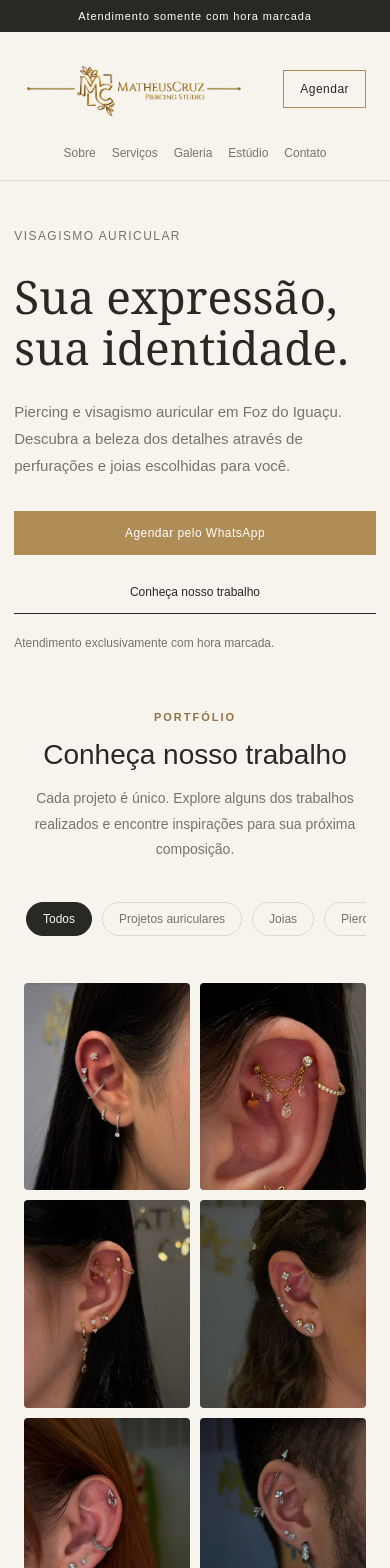
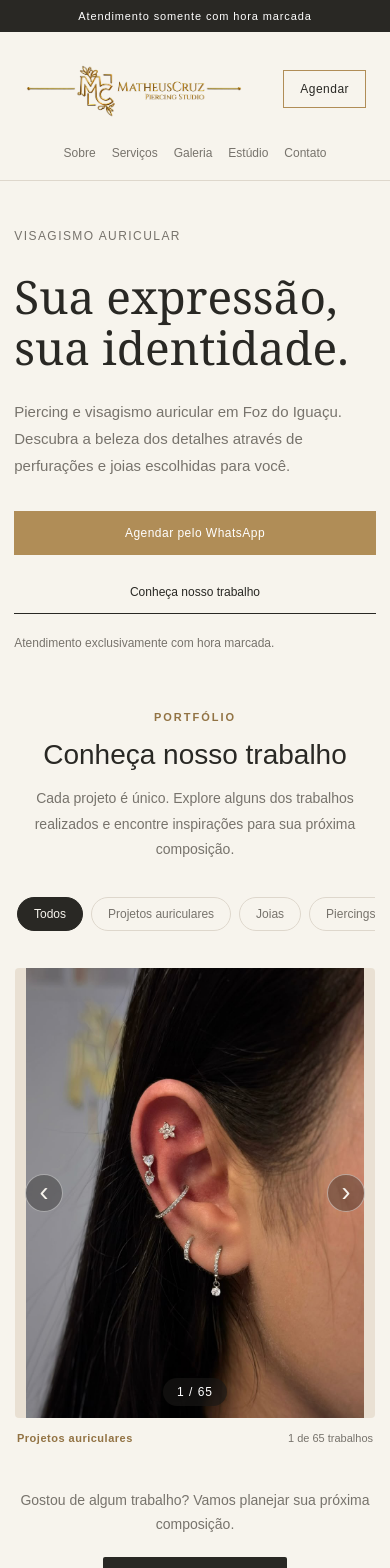
Before and after one commit to DaviMak/MatheusPiercing, a Next.js app in the folder frontend/: page / in a window 390 px wide. Shown: the top 1568 px of the page. Built offline with nearby package versions, Linux system fonts and the light colour scheme.

Commit message:
responsivo para desktop e tablet e ajustando a barra de filtros

```diff
--- a/frontend/src/app/components/sections/GaleriaSection.module.css
+++ b/frontend/src/app/components/sections/GaleriaSection.module.css
@@ -45,11 +45,10 @@
   justify-content: center;
   flex-wrap: wrap;
   gap: 10px;
-  margin-bottom: 35px;
+  margin-bottom: 40px;
 }
 
-.filterButton,
-.activeFilter {
+.filterButton {
   padding: 9px 16px;
   border: 1px solid #DED7CC;
   border-radius: 30px;
@@ -57,7 +56,18 @@
   color: #77736C;
   font-size: 12px;
   cursor: pointer;
-  transition: all 0.2s ease;
+  transition: background 0.2s ease, color 0.2s ease, border-color 0.2s ease;
+}
+
+.activeFilter {
+  padding: 9px 16px;
+  border: 1px solid #292824;
+  border-radius: 30px;
+  background: #292824;
+  color: #F7F4ED;
+  font-size: 12px;
+  cursor: pointer;
+  transition: background 0.2s ease, color 0.2s ease, border-color 0.2s ease;
 }
 
 .filterButton:hover {
@@ -65,96 +75,110 @@
   color: #292824;
 }
 
-.activeFilter {
-  border-color: #292824;
-  background: #292824;
-  color: #F7F4ED;
+.activeFilter:hover {
+  border-color: #927344;
+  background: #927344;
+  color: #FFFFFF;
 }
 
-/* Grade de fotografias */
-
-.galleryGrid {
-  display: grid;
-  grid-template-columns: repeat(4, minmax(0, 1fr));
-  gap: 16px;
-}
-
-.galleryItem {
-  position: relative;
-  display: block;
-  width: 100%;
-  aspect-ratio: 4 / 5;
-  padding: 0;
-  overflow: hidden;
-  border: none;
-  border-radius: 4px;
-  background: #E9E0D3;
-  cursor: pointer;
-}
-
-.galleryImage {
-  object-fit: cover;
-  transition: transform 0.45s ease;
-}
-
-.galleryItem:hover .galleryImage {
-  transform: scale(1.06);
-}
-
-.imageOverlay {
-  position: absolute;
-  inset: 0;
-  display: flex;
-  align-items: center;
-  justify-content: center;
-  gap: 8px;
-  background: rgba(41, 40, 36, 0.38);
-  color: white;
-  font-size: 13px;
-  letter-spacing: 0.5px;
-  opacity: 0;
-  transition: opacity 0.3s ease;
-}
-
-.galleryItem:hover .imageOverlay,
-.galleryItem:focus-visible .imageOverlay {
-  opacity: 1;
-}
-
-.galleryItem:focus-visible,
-.filterButton:focus-visible,
-.activeFilter:focus-visible,
-.moreButton:focus-visible,
-.contactButton:focus-visible {
+.filterButton:focus-visible {
   outline: 2px solid #927344;
   outline-offset: 4px;
 }
 
-/* Botão ver mais */
-
-.moreContainer {
-  display: flex;
-  justify-content: center;
-  margin-top: 35px;
+.activeFilter:focus-visible {
+  outline: 2px solid #927344;
+  outline-offset: 4px;
 }
 
-.moreButton {
-  padding: 13px 30px;
-  border: 1px solid #927344;
-  border-radius: 2px;
-  background: transparent;
-  color: #292824;
+/* Carrossel */
+
+.carousel {
+  width: 100%;
+  max-width: 560px;
+  margin: 0 auto;
+}
+
+.carouselStage {
+  position: relative;
+  width: 100%;
+  aspect-ratio: 4 / 5;
+  overflow: hidden;
+  border-radius: 4px;
+  background: #E9E0D3;
+  touch-action: pan-y;
+  user-select: none;
+}
+
+.carouselImage {
+  object-fit: contain;
+}
+
+.navigationButton {
+  position: absolute;
+  top: 50%;
+  z-index: 2;
+  display: grid;
+  width: 46px;
+  height: 46px;
+  place-items: center;
+  transform: translateY(-50%);
+  border: 1px solid #FFFFFF73;
+  border-radius: 50%;
+  background: #19181659;
+  color: #F7F4ED;
+  font-size: 32px;
+  line-height: 1;
+  cursor: pointer;
+  transition: background 0.2s ease, color 0.2s ease;
+}
+
+.navigationButton:hover {
+  background: #191816B3;
+  color: #FFFFFF;
+}
+
+.navigationButton:focus-visible {
+  outline: 2px solid #927344;
+  outline-offset: 4px;
+}
+
+.previousButton {
+  left: 15px;
+}
+
+.nextButton {
+  right: 15px;
+}
+
+.imageIndicator {
+  position: absolute;
+  bottom: 15px;
+  left: 50%;
+  z-index: 2;
+  transform: translateX(-50%);
+  padding: 7px 14px;
+  border-radius: 20px;
+  background: #191816A6;
+  color: #FFFFFF;
   font-size: 12px;
+  letter-spacing: 1px;
+  pointer-events: none;
+}
+
+.carouselCaption {
+  display: flex;
+  justify-content: space-between;
+  gap: 15px;
+  padding: 14px 2px 0;
+  color: #77736C;
+  font-size: 12px;
+}
+
+.carouselCaption span:first-child {
+  color: #927344;
   font-weight: 600;
   letter-spacing: 0.5px;
-  cursor: pointer;
-  transition: all 0.2s ease;
-}
-
-.moreButton:hover {
-  background: #292824;
-  border-color: #292824;
-  color: #F7F4ED;
 }
 
 /* Rodapé da galeria */
@@ -190,80 +214,33 @@
   background: #927344;
 }
 
-/* Visualização ampliada */
-
-.lightbox {
-  position: fixed;
-  inset: 0;
-  z-index: 1100;
-  display: flex;
-  align-items: center;
-  justify-content: center;
-  padding: 60px 80px;
-  background: rgba(15, 14, 13, 0.94);
-  animation: fadeIn 0.2s ease;
+.contactButton:focus-visible {
+  outline: 2px solid #927344;
+  outline-offset: 4px;
 }
 
-.lightboxContent {
-  display: flex;
-  flex-direction: column;
-  align-items: center;
-  width: 100%;
-  height: 100%;
-  gap: 15px;
+/* Desktop */
+
+@media (min-width: 1200px) {
+  .gallery {
+    padding: 105px 0 110px;
   }
 
-.lightboxImage {
-  position: relative;
-  width: 100%;
-  height: 100%;
-  min-height: 0;
+  .header {
+    margin-bottom: 45px;
   }
 
-.lightboxPhoto {
-  object-fit: contain;
+  .filters {
+    margin-bottom: 45px;
   }
 
-.lightboxContent p {
-  flex-shrink: 0;
-  color: #F7F4ED;
-  font-size: 12px;
-  letter-spacing: 0.5px;
-}
-
-.closeButton,
-.navigationButton {
-  position: absolute;
-  z-index: 2;
-  display: grid;
-  place-items: center;
-  border: 1px solid rgba(255, 255, 255, 0.35);
-  border-radius: 50%;
-  background: rgba(255, 255, 255, 0.08);
-  color: white;
-  cursor: pointer;
-  transition: background 0.2s ease;
-}
-
-.closeButton:hover,
-.navigationButton:hover {
-  background: rgba(255, 255, 255, 0.2);
-}
-
-.closeButton {
-  top: 25px;
-  right: 30px;
-  width: 42px;
-  height: 42px;
-  font-size: 28px;
+  .carousel {
+    max-width: 760px;
   }
 
   .navigationButton {
-  top: 50%;
-  width: 45px;
-  height: 45px;
-  font-size: 32px;
-  transform: translateY(-50%);
+    width: 50px;
+    height: 50px;
   }
 
   .previousButton {
@@ -274,91 +251,107 @@
     right: 20px;
   }
 
-.closeButton:focus-visible,
-.navigationButton:focus-visible {
-  outline: 2px solid #F7F4ED;
-  outline-offset: 4px;
+  .carouselCaption {
+    padding-top: 17px;
+  }
 }
 
-@keyframes fadeIn {
-  from { opacity: 0; }
-  to { opacity: 1; }
+/* Tablet */
+
+@media (max-width: 900px) {
+  .carousel {
+    max-width: 680px;
   }
 
-/* Responsividade */
-
-@media (max-width: 1000px) {
-  .galleryGrid {
-    grid-template-columns: repeat(3, minmax(0, 1fr));
+  .filters {
+    gap: 8px;
   }
 }
+
+/* Mobile */
 
 @media (max-width: 650px) {
   .gallery {
     padding: 10px 0 80px;
   }
 
-  .galleryGrid {
-    grid-template-columns: repeat(2, minmax(0, 1fr));
-    gap: 10px;
+  .container {
+    width: calc(100% - 30px);
+  }
+
+  .header {
+    margin-bottom: 30px;
   }
 
   .filters {
     justify-content: flex-start;
     flex-wrap: nowrap;
     overflow-x: auto;
+    margin-bottom: 25px;
     padding: 5px 2px 12px;
     scrollbar-width: thin;
   }
 
-  .filterButton,
+  .filterButton {
+    flex-shrink: 0;
+  }
+
   .activeFilter {
     flex-shrink: 0;
   }
 
-  .imageOverlay {
-    display: none;
+  .carousel {
+    width: 100%;
+    max-width: 100%;
+  }
+
+  .carouselStage {
+    aspect-ratio: 4 / 5;
+  }
+
+  .navigationButton {
+    width: 38px;
+    height: 38px;
+    font-size: 27px;
+  }
+
+  .previousButton {
+    left: 10px;
+  }
+
+  .nextButton {
+    right: 10px;
+  }
+
+  .imageIndicator {
+    bottom: 12px;
+  }
+
+  .carouselCaption {
+    font-size: 11px;
   }
 
   .galleryFooter {
     margin-top: 45px;
   }
-
-  .lightbox {
-    padding: 65px 15px;
 }
 
-  .closeButton {
-    top: 15px;
-    right: 15px;
+/* Acessibilidade */
+
+@media (prefers-reduced-motion: reduce) {
+  .filterButton {
+    transition: none;
+  }
+
+  .activeFilter {
+    transition: none;
+  }
+
+  .contactButton {
+    transition: none;
   }
 
   .navigationButton {
-    width: 36px;
-    height: 36px;
-    font-size: 26px;
-  }
-
-  .previousButton {
-    left: 8px;
-  }
-
-  .nextButton {
-    right: 8px;
+    transition: none;
   }
 }
-
-@media (prefers-reduced-motion: reduce) {
-  .galleryImage,
-  .filterButton,
-  .activeFilter,
-  .moreButton,
-  .contactButton,
-  .imageOverlay {
-    transition: none;
-  }
-
-  .lightbox {
-    animation: none;
-  }
-}
--- a/frontend/src/app/components/sections/GaleriaSection.tsx
+++ b/frontend/src/app/components/sections/GaleriaSection.tsx
@@ -1,6 +1,6 @@
 "use client";
 
-import { useEffect, useState } from "react";
+import { useState, useRef } from "react";
 import Image from "next/image";
 import styles from "./GaleriaSection.module.css";
 
@@ -22,7 +22,8 @@ type GalleryImage = {
   alt: string;
 };
 
-export const BASE_PATH = process.env.NODE_ENV === "production" ? "/MatheusPiercing" : "";
+export const BASE_PATH =
+  process.env.NODE_ENV === "production" ? "/MatheusPiercing" : "";
 
 function createImages(
   files: string[],
@@ -93,22 +94,12 @@ const galleryImages: GalleryImage[] = [
     "Umbigo"
   ),
 
-  ...createImages(
-    ["sombrancelha-1.jpeg"],
-    "Sobrancelha"
-  ),
+  ...createImages(["sombrancelha-1.jpeg"], "Sobrancelha"),
+
+  ...createImages(["nariz-1.jpeg"], "Nariz"),
 
   ...createImages(
-    ["nariz-1.jpeg"],
-    "Nariz"
-  ),
-
-  ...createImages(
-    [
-      "antesdepois-1.jpeg",
-      "antesdepois-2.jpeg",
-      "antesdepois-3.jpeg",
-    ],
+    ["antesdepois-1.jpeg", "antesdepois-2.jpeg", "antesdepois-3.jpeg"],
     "Antes e depois"
   ),
 ];
@@ -130,10 +121,9 @@ export default function GaleriaSection() {
   const [selectedCategory, setSelectedCategory] =
     useState<Category>("Todos");
 
-  const [showAll, setShowAll] = useState(false);
+  const [activeImageIndex, setActiveImageIndex] = useState(0);
 
-  const [activeImageIndex, setActiveImageIndex] =
-    useState<number | null>(null);
+  const touchStartX = useRef<number | null>(null);
 
   const filteredImages =
     selectedCategory === "Todos"
@@ -142,57 +132,44 @@ export default function GaleriaSection() {
           (image) => image.category === selectedCategory
         );
 
-  const visibleImages = showAll
-    ? filteredImages
-    : filteredImages.slice(0, 12);
-
-  useEffect(() => {
-    if (activeImageIndex === null) return;
-
-    function handleKeyDown(event: KeyboardEvent) {
-      if (event.key === "Escape") {
-        setActiveImageIndex(null);
-      }
-
-      if (event.key === "ArrowRight") {
-        setActiveImageIndex((current) =>
-          current === null
-            ? null
-            : (current + 1) % filteredImages.length
-        );
-      }
-
-      if (event.key === "ArrowLeft") {
-        setActiveImageIndex((current) =>
-          current === null
-            ? null
-            : (current - 1 + filteredImages.length) %
-              filteredImages.length
-        );
-      }
-    }
-
-    document.addEventListener("keydown", handleKeyDown);
-    document.body.style.overflow = "hidden";
-
-    return () => {
-      document.removeEventListener("keydown", handleKeyDown);
-      document.body.style.overflow = "";
-    };
-  }, [activeImageIndex, filteredImages.length]);
+  const currentImage = filteredImages[activeImageIndex];
 
   function changeCategory(category: Category) {
     setSelectedCategory(category);
-    setShowAll(false);
+    setActiveImageIndex(0);
+  }
+
+  function changeImage(direction: number) {
+    setActiveImageIndex((currentIndex) => {
+      return (
+        (currentIndex + direction + filteredImages.length) %
+        filteredImages.length
+      );
+    });
+  }
+
+  function handleTouchStart(event: React.TouchEvent<HTMLDivElement>) {
+    touchStartX.current = event.touches[0].clientX;
+  }
+
+  function handleTouchEnd(event: React.TouchEvent<HTMLDivElement>) {
+    if (touchStartX.current === null) return;
+
+    const touchEndX = event.changedTouches[0].clientX;
+    const difference = touchStartX.current - touchEndX;
+
+    if (Math.abs(difference) > 45) {
+      changeImage(difference > 0 ? 1 : -1);
+    }
+
+    touchStartX.current = null;
   }
 
   return (
     <section id="galeria" className={styles.gallery}>
       <div className={styles.container}>
         <header className={styles.header}>
-          <span className={styles.eyebrow}>
-            PORTFÓLIO
-          </span>
+          <span className={styles.eyebrow}>PORTFÓLIO</span>
 
           <h2>Conheça nosso trabalho</h2>
 
@@ -223,39 +200,56 @@ export default function GaleriaSection() {
           ))}
         </nav>
 
-        <div className={styles.galleryGrid}>
-          {visibleImages.map((image, index) => (
-            <button
-              key={image.src}
-              type="button"
-              className={styles.galleryItem}
-              onClick={() => setActiveImageIndex(index)}
-              aria-label={`Ampliar fotografia: ${image.alt}`}
+        {currentImage && (
+          <div className={styles.carousel}>
+            <div
+              className={styles.carouselStage}
+              onTouchStart={handleTouchStart}
+              onTouchEnd={handleTouchEnd}
             >
               <Image
-                src={image.src}
-                alt={image.alt}
+                key={currentImage.src}
+                src={currentImage.src}
+                alt={currentImage.alt}
                 fill
-                sizes="(max-width: 600px) 50vw, (max-width: 1000px) 33vw, 25vw"
-                className={styles.galleryImage}
+                priority={activeImageIndex === 0}
+                sizes="(max-width: 650px) 100vw, (max-width: 1000px) 85vw, 680px"
+                className={styles.carouselImage}
               />
 
-              <span className={styles.imageOverlay}>
-                Ampliar <span aria-hidden="true">↗</span>
+              {filteredImages.length > 1 && (
+                <>
+                  <button
+                    type="button"
+                    className={`${styles.navigationButton} ${styles.previousButton}`}
+                    onClick={() => changeImage(-1)}
+                    aria-label="Fotografia anterior"
+                  >
+                    &#8249;
+                  </button>
+
+                  <button
+                    type="button"
+                    className={`${styles.navigationButton} ${styles.nextButton}`}
+                    onClick={() => changeImage(1)}
+                    aria-label="Próxima fotografia"
+                  >
+                    &#8250;
+                  </button>
+                </>
+              )}
+
+              <span className={styles.imageIndicator}>
+                {activeImageIndex + 1} / {filteredImages.length}
               </span>
-            </button>
-          ))}
-        </div>
+            </div>
 
-        {filteredImages.length > 12 && (
-          <div className={styles.moreContainer}>
-            <button
-              type="button"
-              className={styles.moreButton}
-              onClick={() => setShowAll(!showAll)}
-            >
-              {showAll ? "Mostrar menos" : "Ver mais trabalhos"}
-            </button>
+            <div className={styles.carouselCaption}>
+              <span>{currentImage.category}</span>
+              <span>
+                {activeImageIndex + 1} de {filteredImages.length} trabalhos
+              </span>
+            </div>
           </div>
         )}
 
@@ -265,77 +259,11 @@ export default function GaleriaSection() {
             composição.
           </p>
 
-          <a href="#contato" className={styles.contactButton}>
+          <a href="https://wa.me/5545991151808" className={styles.contactButton}>
             Agendar atendimento
           </a>
         </div>
       </div>
-
-      {activeImageIndex !== null && (
-        <div
-          className={styles.lightbox}
-          onClick={() => setActiveImageIndex(null)}
-        >
-          <button
-            type="button"
-            className={styles.closeButton}
-            onClick={() => setActiveImageIndex(null)}
-            aria-label="Fechar fotografia"
-          >
-            &times;
-          </button>
-
-          <button
-            type="button"
-            className={`${styles.navigationButton} ${styles.previousButton}`}
-            onClick={(event) => {
-              event.stopPropagation();
-              setActiveImageIndex(
-                (activeImageIndex - 1 + filteredImages.length) %
-                  filteredImages.length
-              );
-            }}
-            aria-label="Fotografia anterior"
-          >
-            &#8249;
-          </button>
-
-          <div
-            className={styles.lightboxContent}
-            onClick={(event) => event.stopPropagation()}
-          >
-            <div className={styles.lightboxImage}>
-              <Image
-                src={filteredImages[activeImageIndex].src}
-                alt={filteredImages[activeImageIndex].alt}
-                fill
-                sizes="90vw"
-                className={styles.lightboxPhoto}
-              />
-            </div>
-
-            <p>
-              {filteredImages[activeImageIndex].category}
-              {" · "}
-              {activeImageIndex + 1} de {filteredImages.length}
-            </p>
-          </div>
-
-          <button
-            type="button"
-            className={`${styles.navigationButton} ${styles.nextButton}`}
-            onClick={(event) => {
-              event.stopPropagation();
-              setActiveImageIndex(
-                (activeImageIndex + 1) % filteredImages.length
-              );
-            }}
-            aria-label="Próxima fotografia"
-          >
-            &#8250;
-          </button>
-        </div>
-      )}
     </section>
   );
 }
```
Lines whose indentation alone changed are shown as unchanged.
